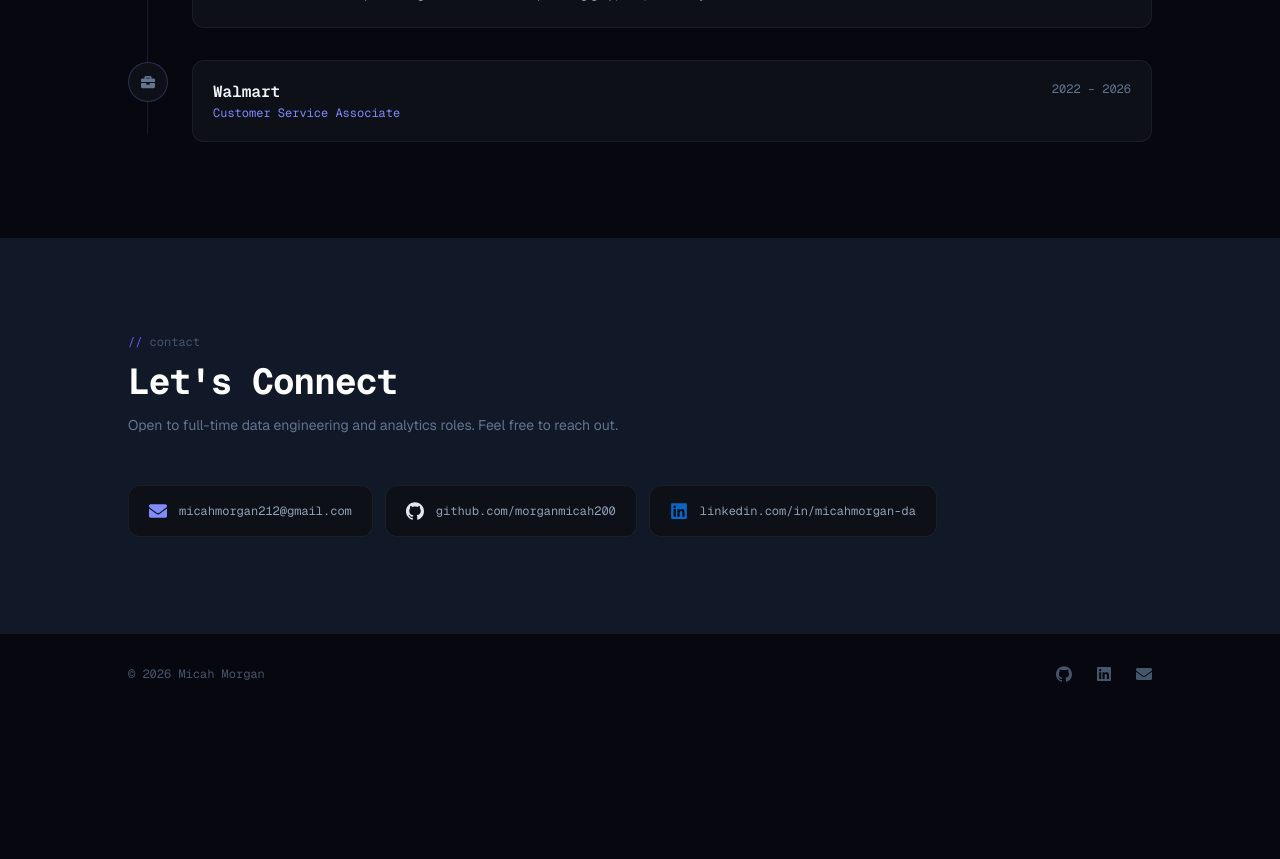
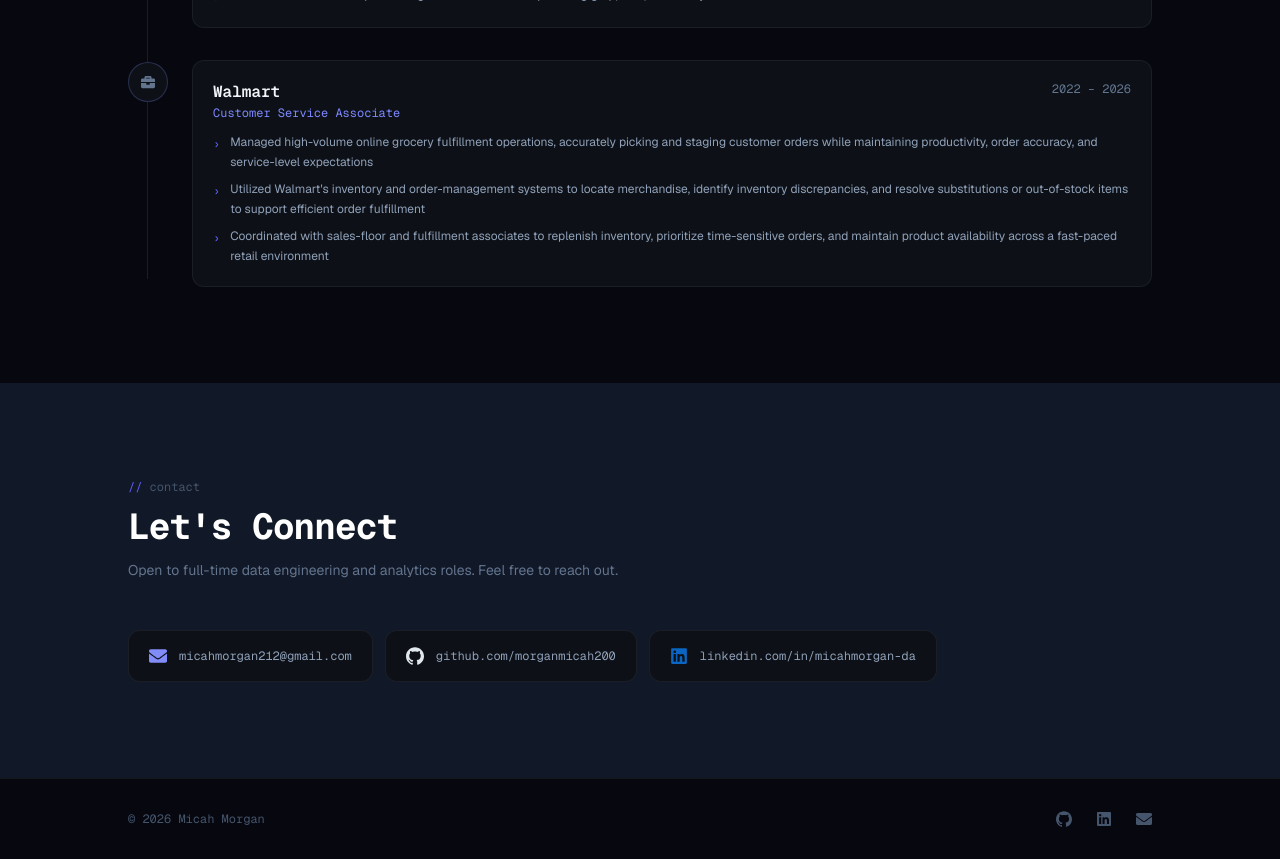
Before and after one commit to morganmicah200/Portfolio-Website, a Next.js app: page / in a window 1280 px wide. Shown: the part 2720-3579 px from the top of the page. Before the commit the page ends 3434 px from the top, so only its background shows below. Built offline with nearby package versions, Linux system fonts and the light colour scheme.

Commit message:
update bullet points (experience.tsx)

```diff
--- a/app/components/Experience.tsx
+++ b/app/components/Experience.tsx
@@ -39,6 +39,11 @@ const entries: ExperienceEntry[] = [
     org: "Walmart",
     role: "Customer Service Associate",
     period: "2022 – 2026",
+    bullets: [
+      "Managed high-volume online grocery fulfillment operations, accurately picking and staging customer orders while maintaining productivity, order accuracy, and service-level expectations",
+      "Utilized Walmart's inventory and order-management systems to locate merchandise, identify inventory discrepancies, and resolve substitutions or out-of-stock items to support efficient order fulfillment",
+      "Coordinated with sales-floor and fulfillment associates to replenish inventory, prioritize time-sensitive orders, and maintain product availability across a fast-paced retail environment",
+    ],
   },
 ];
 
```
